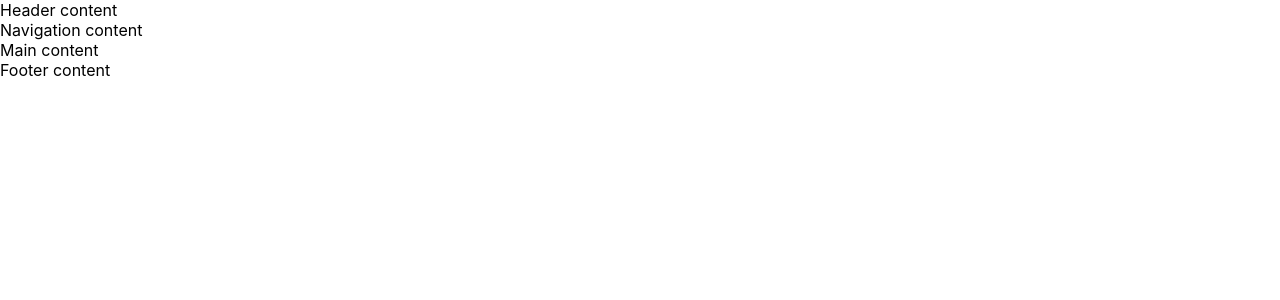
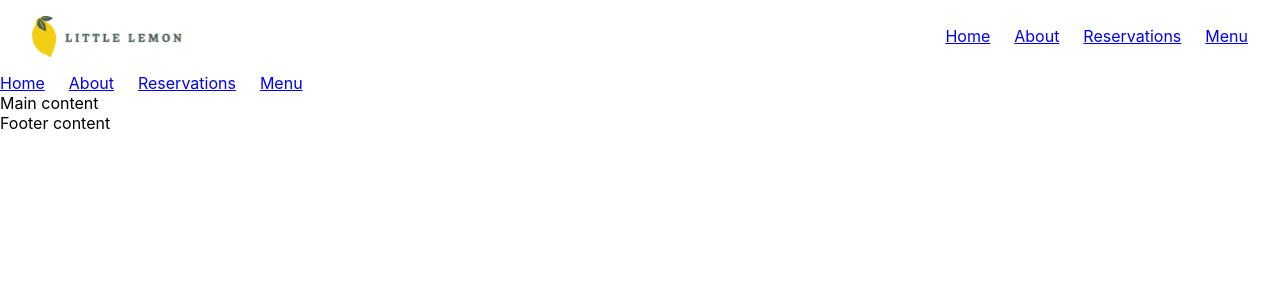
Before and after one commit to Janderscj/coursera-final, a React (Create React App) app: page / in a window 1280 px wide. Shown: the top 300 px of the page. Built offline with nearby package versions, Linux system fonts and the light colour scheme.

Commit message:
Added Logo to Header and wrapped nav into Header

```diff
--- a/src/App.css
+++ b/src/App.css
@@ -1,38 +1,19 @@
 .App {
   text-align: center;
 }
-
-.App-logo {
-  height: 40vmin;
-  pointer-events: none;
+.top-header {
+  display: flex;
+  justify-content: space-between;
+  align-items: center;
+  padding: 1rem 2rem;
 }
 
-@media (prefers-reduced-motion: no-preference) {
-  .App-logo {
-    animation: App-logo-spin infinite 20s linear;
-  }
+.logo {
+  width: 150px;
+  height: auto;
 }
 
-.App-header {
-  background-color: #282c34;
-  min-height: 100vh;
+.nav-links {
   display: flex;
-  flex-direction: column;
-  align-items: center;
-  justify-content: center;
-  font-size: calc(10px + 2vmin);
-  color: white;
+  gap: 1.5rem;
 }
-
-.App-link {
-  color: #61dafb;
-}
-
-@keyframes App-logo-spin {
-  from {
-    transform: rotate(0deg);
-  }
-  to {
-    transform: rotate(360deg);
-  }
-}
--- a/src/Components/Header.js
+++ b/src/Components/Header.js
@@ -1,4 +1,12 @@
+import Nav from "./Nav";
+import logo from "../Assets/Logo .svg";
+
 function Header() {
-  return <header>Header content</header>;
+  return (
+    <header className="top-header">
+      <img src={logo} alt="Little Lemon Logo" className="logo" />
+      <Nav />
+    </header>
+  );
 }
 export default Header;
--- a/src/Components/Nav.js
+++ b/src/Components/Nav.js
@@ -1,4 +1,11 @@
 function Nav() {
-  return <nav>Navigation content</nav>;
+  return (
+    <nav className="nav-links">
+      <a href="/">Home</a>
+      <a href="/about">About</a>
+      <a href="/reservations">Reservations</a>
+      <a href="/menu">Menu</a>
+    </nav>
+  );
 }
 export default Nav;
```
Also changed, not shown: src/Assets/Logo .svg (added).
